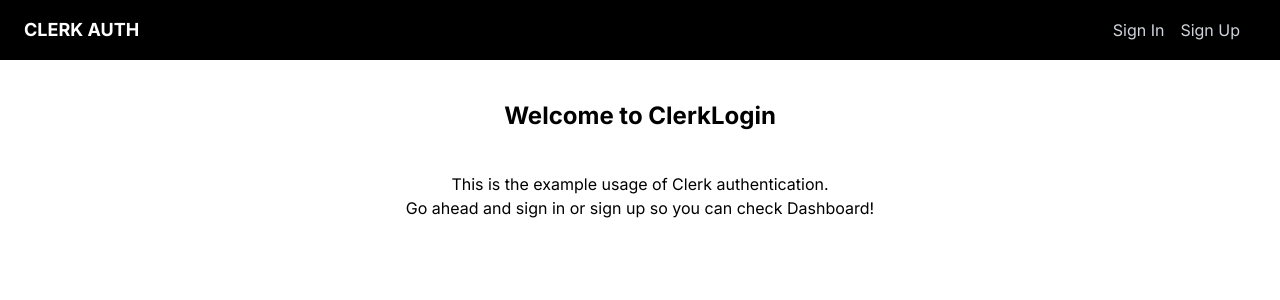
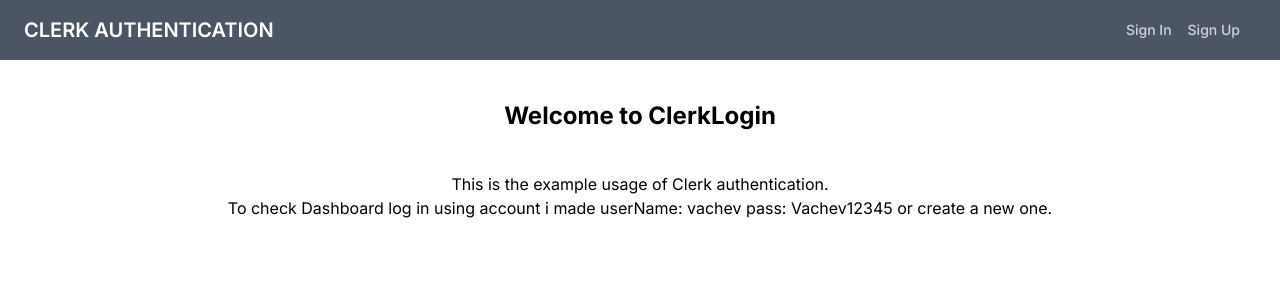
Before and after one commit to Radoslav-Radoslavov/NextjsClerkTask, a Next.js app: page / in a window 1280 px wide. Shown: the top 300 px of the page. Built offline with nearby package versions, Linux system fonts and the light colour scheme; no server answers; what tailwindcss-debug-screens would draw is missing.

Commit message:
updated home page

```diff
--- a/package.json
+++ b/package.json
@@ -35,6 +35,7 @@
     "tailwindcss-animate": "^1.0.7"
   },
   "devDependencies": {
+    "@types/d3-color": "^3.1.3",
     "@types/node": "^20",
     "@types/react": "^18",
     "@types/react-dom": "^18",
--- a/src/app/components/Header.tsx
+++ b/src/app/components/Header.tsx
@@ -6,11 +6,11 @@
   const { userId } = auth();
 
   return (
-    <nav className="flex items-center justify-between px-6 py-4 mb-5 bg-black w-full">
+    <nav className="flex items-center justify-between px-6 py-4 mb-5 bg-gray-600 w-full">
       <div className="flex items-center">
         <Link href={`${userId ? '/dashboard' : '/'}`}>
-          <div className="text-lg font-bold text-white uppercase">
-            Clerk auth
+          <div className="text-xl font-semibold text-white uppercase">
+            Clerk Authentication
           </div>
         </Link>
       </div>
@@ -18,32 +18,20 @@
       <div className="flex items-center text-white">
         {!userId && (
           <>
-            <Link
-              href="sign-in"
-              className="text-gray-300 hover:text-white mr-4"
-            >
+            <Link href="sign-in" className="text-gray-300 hover:text-white mr-4 text-sm font-medium">
               Sign In
             </Link>
-            <Link
-              href="sign-up"
-              className="text-gray-300 hover:text-white mr-4"
-            >
+            <Link href="sign-up" className="text-gray-300 hover:text-white mr-4 text-sm font-medium">
               Sign Up
             </Link>
           </>
         )}
         {userId && (
           <>
-            <Link
-              href="dashboard"
-              className="text-gray-300 hover:text-white mr-4"
-            >
+            <Link href="dashboard" className="text-gray-300 hover:text-white mr-4 text-sm font-medium">
               Dashboard
             </Link>
-            <Link
-              href="profile"
-              className="text-gray-300 hover:text-white mr-4"
-            >
+            <Link href="profile" className="text-gray-300 hover:text-white mr-4 text-sm font-medium">
               Profile
             </Link>
             <div className="ml-auto">
--- a/src/app/page.tsx
+++ b/src/app/page.tsx
@@ -7,7 +7,7 @@
       <p className="mt-10 text-center">
         This is the example usage of Clerk authentication.
         <br />
-        Go ahead and sign in or sign up so you can check Dashboard!
+        To check Dashboard log in using account i made userName: vachev pass: Vachev12345 or create a new one.
       </p>
     </>
   );
--- a/tsconfig.json
+++ b/tsconfig.json
@@ -19,7 +19,8 @@
     ],
     "paths": {
       "@/*": ["./src/*"]
-    }
+    },
+    "types": ["d3-color"]
   },
   "include": ["next-env.d.ts", "**/*.ts", "**/*.tsx", ".next/types/**/*.ts"],
   "exclude": ["node_modules"]
```
Also changed, not shown: 1 other file (tests, documents, lock files or other folders).
